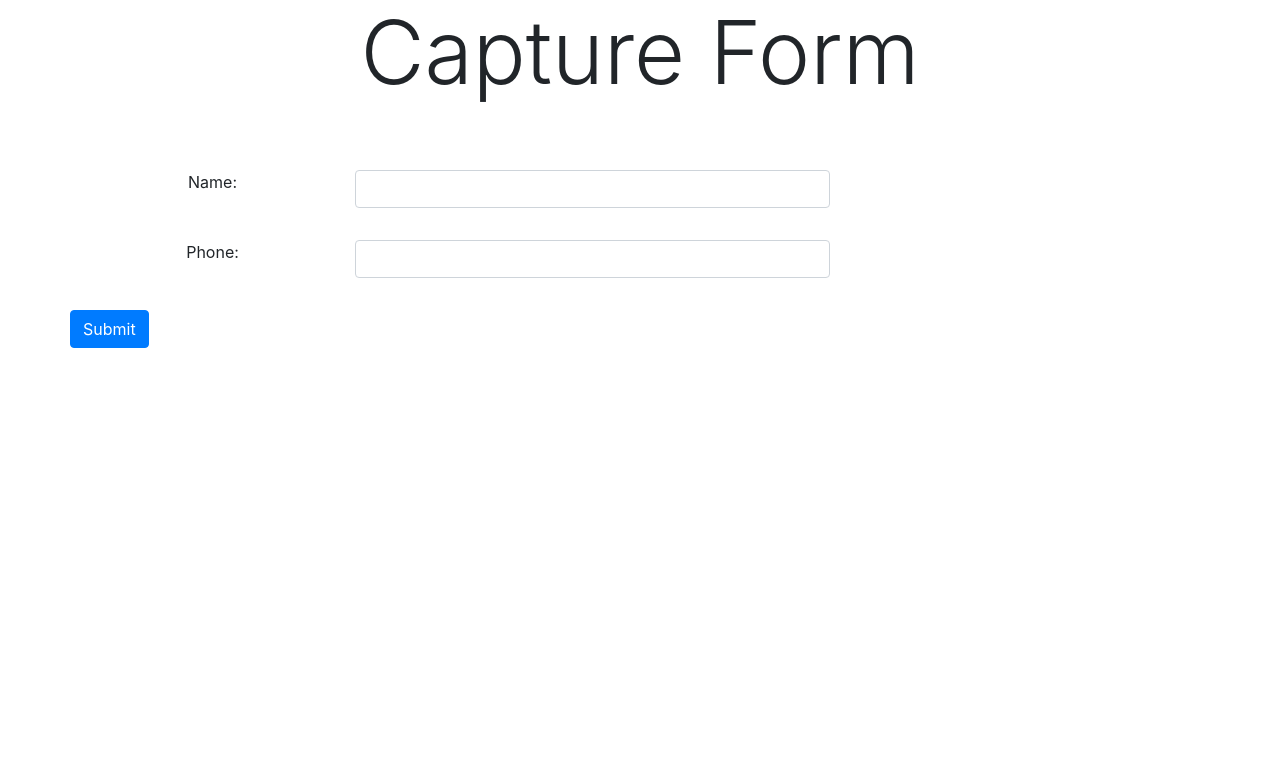
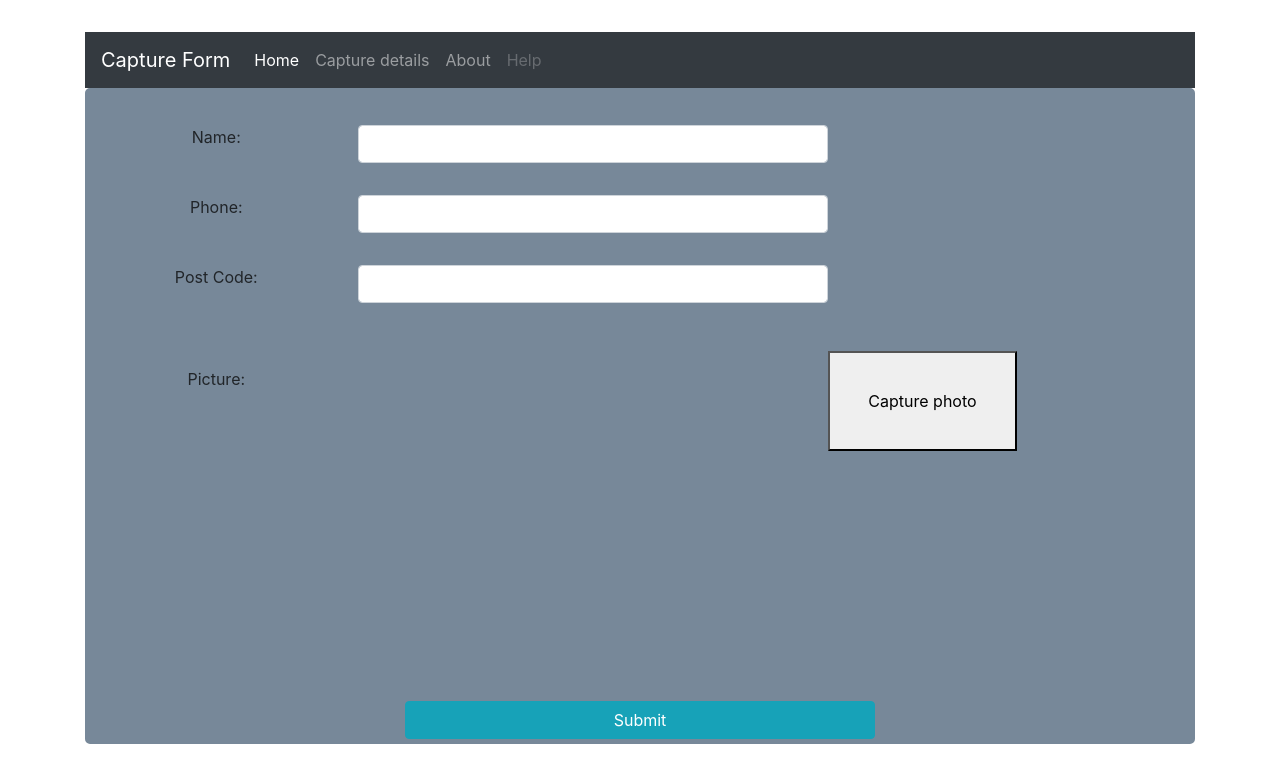
Before and after one commit to H4DH-Team-1/Capture, a React (Create React App) app in the folder form/: page / in a window 1280 px wide. Shown: the top 782 px of the page. Built offline with nearby package versions, Linux system fonts and the light colour scheme; no server answers.

Commit message:
Add bootstrap and handle form input value

```diff
--- a/form/package.json
+++ b/form/package.json
@@ -9,7 +9,9 @@
     "bootstrap": "^4.5.3",
     "react": "^17.0.1",
     "react-dom": "^17.0.1",
+    "react-form-input-validation": "^2.0.5",
     "react-scripts": "4.0.0",
+    "react-webcam": "^5.2.2",
     "web-vitals": "^0.2.4"
   },
   "scripts": {
--- a/form/src/components/App/App.js
+++ b/form/src/components/App/App.js
@@ -1,47 +1,21 @@
 import React from "react";
-import ReactDOM from "react-dom";
+// import ReactDOM from "react-dom";
 import "./App.css";
 
-/* function App() {
-  return (
-    <div className="App">
-      <header className="App-header">
-        <img src={logo} className="App-logo" alt="logo" />
-        <p>
-          Edit <code>src/App.js</code> and save to reload.
-        </p>
-        <a
-          className="App-link"
-          href="https://reactjs.org"
-          target="_blank"
-          rel="noopener noreferrer"
-        >
-          Learn React
-        </a>
-      </header>
-    </div>
-  );
-} */
+import Form from "../form/form";
+import NavBar from "../NavBar/NavBar";
 
 class App extends React.Component {
+  constructor(props) {
+    super(props);
+  }
+
   render() {
     return (
       <div className="App">
-        <h4 className="display-2"> Capture Form</h4>
         <div className="container my-3 pt-3">
-          <form>
-            <div className="row pt-3 my-3">
-              <label className="col-3">Name: </label>
-              <input type="text" className="form-control col-5" />
-            </div>
-            <div className="row my-3 pt-3">
-              <label className="col-3">Phone: </label>
-              <input type="text" className="form-control col-5" />
-            </div>
-            <div className="row my-3 pt-3 center">
-              <input type="submit" value="Submit" className="btn btn-primary" />
-            </div>
-          </form>
+          <NavBar />
+          <Form />
         </div>
       </div>
     );
--- /dev/null
+++ b/form/src/components/NavBar/NavBar.js
@@ -0,0 +1,54 @@
+import React from "react";
+
+class NavBar extends React.Component {
+  constructor(props) {
+    super(props);
+  }
+
+  render() {
+    return (
+      <nav className="navbar navbar-expand-lg navbar-dark bg-dark">
+        <a className="navbar-brand" href="#">
+          Capture Form
+        </a>
+        <button
+          className="navbar-toggler"
+          type="button"
+          data-toggle="collapse"
+          data-target="#navbarNav"
+          aria-controls="navbarNav"
+          aria-expanded="false"
+          aria-label="Toggle navigation"
+        >
+          <span className="navbar-toggler-icon"></span>
+        </button>
+        <div className="collapse navbar-collapse" id="navbarNav">
+          <ul className="navbar-nav">
+            <li className="nav-item active">
+              <a className="nav-link" href="#">
+                Home <span className="sr-only">(current)</span>
+              </a>
+            </li>
+            <li className="nav-item">
+              <a className="nav-link" href="#">
+                Capture details
+              </a>
+            </li>
+            <li className="nav-item">
+              <a className="nav-link" href="#">
+                About
+              </a>
+            </li>
+            <li className="nav-item">
+              <a className="nav-link disabled" href="#">
+                Help
+              </a>
+            </li>
+          </ul>
+        </div>
+      </nav>
+    );
+  }
+}
+
+export default NavBar;
--- /dev/null
+++ b/form/src/components/form/form.css
@@ -0,0 +1,10 @@
+.formborder {
+  border-radius: 5px;
+  border: 5px solid lightslategray;
+  background-color: lightslategray;
+}
+
+.centered {
+  display: flex;
+  justify-content: center;
+}
--- /dev/null
+++ b/form/src/components/form/form.js
@@ -0,0 +1,78 @@
+import React from "react";
+
+import WebCam from "../webcam/webcam";
+import "./form.css";
+
+class Form extends React.Component {
+  constructor(props) {
+    super(props);
+    this.state = { userName: "", phone: "", postCode: "", errors: {} };
+    this.handleSubmit = this.handleSubmit.bind(this);
+    this.handleNameChange = this.handleNameChange.bind(this);
+    this.handlePhoneChange = this.handlePhoneChange.bind(this);
+    this.handlePostCodeChange = this.handlePostCodeChange.bind(this);
+  }
+
+  handleNameChange(e) {
+    this.setState({
+      userName: e.target.value,
+    });
+  }
+  handlePhoneChange(e) {
+    this.setState({
+      phone: e.target.value,
+    });
+  }
+  handlePostCodeChange(e) {
+    this.setState({
+      postCode: e.target.value,
+    });
+  }
+  handleSubmit(e) {
+    e.preventDefault();
+    alert(
+      `Hello, you have the following details on the form ${this.state.userName} \n ${this.state.phone} \n ${this.state.postCode}`
+    );
+  }
+
+  render() {
+    return (
+      <form onSubmit={this.handleSubmit} className="formborder">
+        <div className="row pt-3 my-3">
+          <label className="col-3">Name: </label>
+          <input
+            type="text"
+            className="form-control col-5"
+            value={this.state.userName}
+            onChange={this.handleNameChange}
+          />
+        </div>
+        <div className="row my-3 pt-3">
+          <label className="col-3">Phone: </label>
+          <input
+            type="tel"
+            className="form-control col-5"
+            value={this.state.phone}
+            onChange={this.handlePhoneChange}
+          />
+        </div>
+        <div className="row my-3 pt-3">
+          <label className="col-3">Post Code: </label>
+          <input
+            type="text"
+            className="form-control col-5"
+            value={this.state.postCode}
+            onChange={this.handlePostCodeChange}
+          />
+        </div>
+        <WebCam />
+        <div className="row centered">
+          <button type="submit" value="Submit" className="btn btn-info col-5">
+            Submit
+          </button>
+        </div>
+      </form>
+    );
+  }
+}
+export default Form;
--- /dev/null
+++ b/form/src/components/webcam/webcam.js
@@ -0,0 +1,66 @@
+import React from "react";
+import Webcam from "react-webcam";
+
+const h = {
+  height: 100,
+};
+class WebCam extends React.Component {
+  constructor(props) {
+    super(props);
+    this.state = { image: "" };
+    this.takeScreenShot = this.takeScreenShot.bind(this);
+  }
+
+  takeScreenShot(e) {
+    e.preventDefault();
+  }
+  /* capture = React.useCallback(() => {
+    const imageSrc = webcamRef.current.getScreenshot();
+    setImgSrc(imageSrc);
+  }, [webcamRef, setImgSrc]);
+
+  render() {
+    return (
+      <div>
+        <Webcam value={this.state.snapShot} onChange={this.takeScreenShot} />
+      </div>
+    );
+  } */
+  setRef = (webcam) => {
+    this.webcam = webcam;
+  };
+
+  capture = () => {
+    const imageSrc = this.webcam.getScreenshot();
+    this.setState({ image: imageSrc });
+  };
+
+  render() {
+    const videoConstraints = {
+      width: 1280,
+      height: 720,
+      facingMode: "user",
+    };
+
+    return (
+      <div className="row my-3 pt-3">
+        <label className="col-3 my-3 pt-3">Picture: </label>
+        <Webcam
+          audio={false}
+          height={350}
+          ref={this.setRef}
+          screenshotFormat="image/jpeg"
+          width={550}
+          videoConstraints={videoConstraints}
+          className="col-5"
+        />
+        <button className="col-2 my-3" onClick={this.capture} style={h}>
+          Capture photo
+        </button>
+        <img src={this.state.image} />
+      </div>
+    );
+  }
+}
+
+export default WebCam;
```
Also changed, not shown: 1 other file (tests, documents, lock files or other folders).
